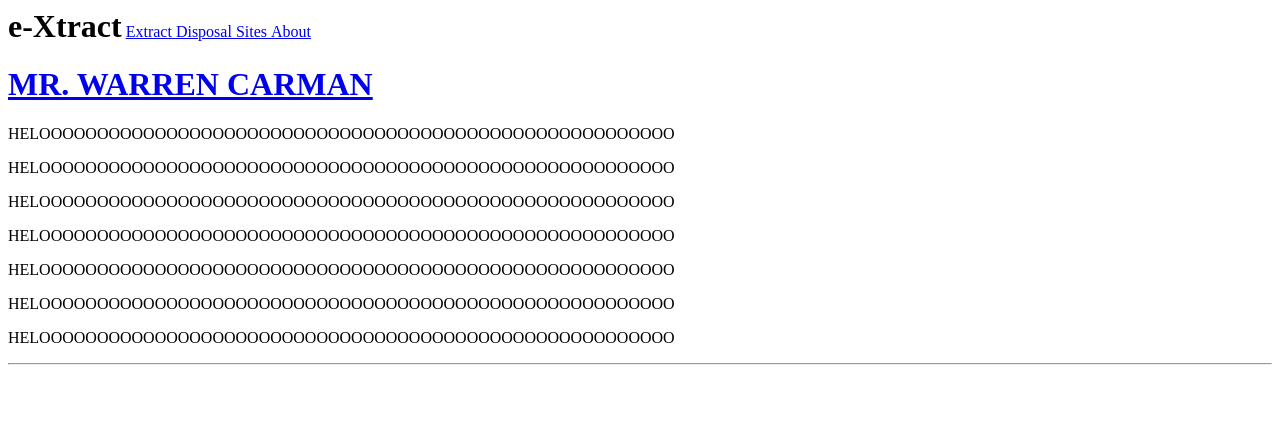
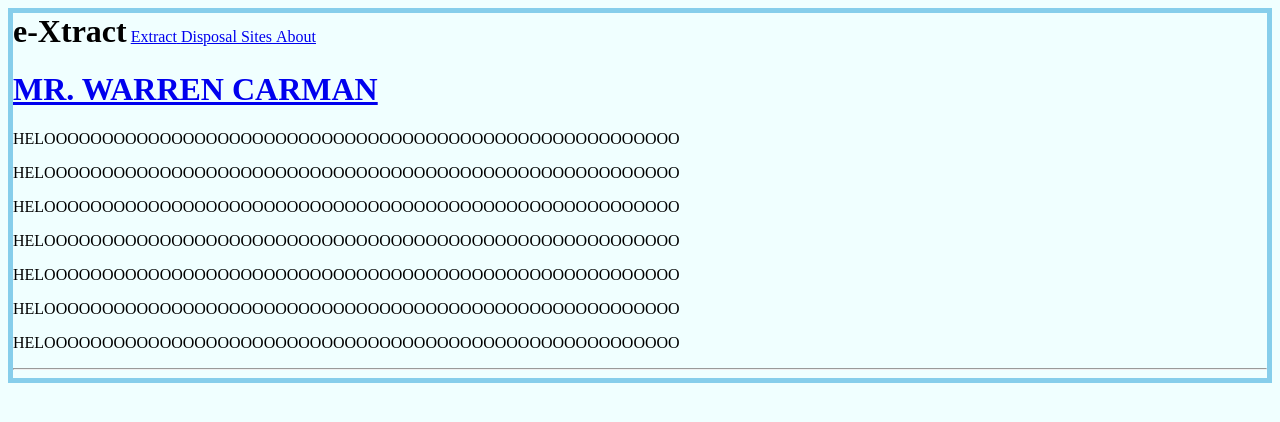
Before and after one commit to Ervzs/e-Xtract, a Flask app: page /about in a window 1280 px wide. Shown: the top 422 px of the page. Run offline with Flask 3, Linux system fonts and the light colour scheme.

Commit message:
added image folder + filler css and js

```diff
--- /dev/null
+++ b/static/sample.js
@@ -0,0 +1 @@
+//sample js file
--- a/static/test.css
+++ b/static/test.css
@@ -1,3 +1,8 @@
 /**
  * testing, padelete nalang to after malagay css niyoooooooooooooooooooooooooooooooooooo skibidi ohio rizz in egypt
  */
+
+ body {
+    background-color: azure; /* Bright background for visibility */
+    border: 5px solid skyblue;    /* Red border to highlight the body edges */
+  }
```
Also changed, not shown: static/images/image.md (added, +1 -0 lines).
